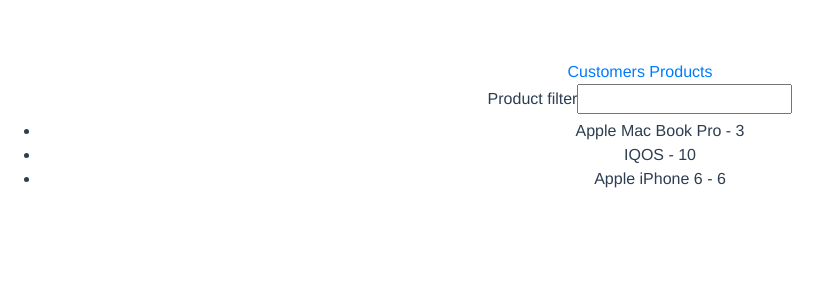
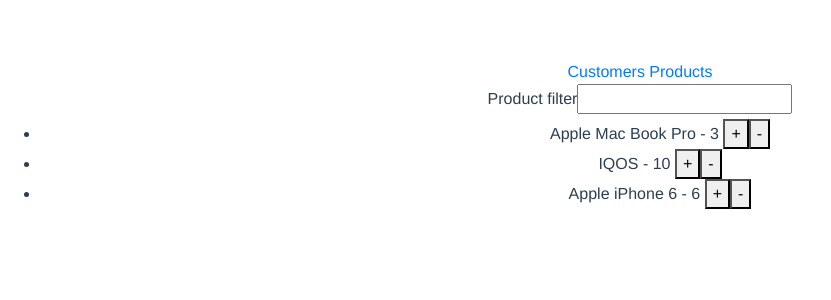
Before and after one commit to andrija989/store-app, a Vue app: page /products in a window 1280 px wide. Shown: the top 300 px of the page, without its empty margins (0-831 px from the left). Built offline with nearby package versions, Linux system fonts and the light colour scheme.

Commit message:
Zadatak 7

```diff
--- a/src/components/AppProducts.vue
+++ b/src/components/AppProducts.vue
@@ -5,7 +5,8 @@
     <ul>
     <li v-for='(product,index) in filteredArray' :key="index">
       {{ product.name}} - {{ product.quantity}}
-
+        <button @click = handleIncrement(product)>+</button>
+        <button @click = handleDecrement(product)>-</button>
     </li>
   </ul>
 
@@ -30,6 +31,16 @@ export default {
         })
     }
   },
+
+  methods: {
+      handleIncrement(product) {
+          productService.increment(product)
+      },
+
+      handleDecrement(product) {
+          productService.decrement(product)
+      }
+  }
 }
 </script>
 
```
